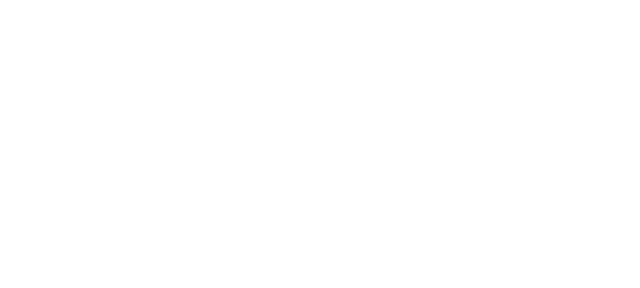
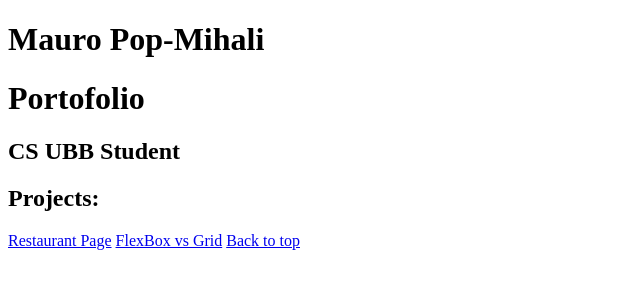
Before and after one commit to darksp1der/Portofolio, a plain HTML site: page index.html in a window 1280 px wide. Shown: the whole page, without its empty margins (0-640 px from the left). Drawn offline with Linux system fonts and the light colour scheme.

Commit message:
testing git pages

```diff
--- a/index.html
+++ b/index.html
@@ -6,6 +6,15 @@
     <title>Portofolio</title>
 </head>
 <body>
+    <h1>Mauro Pop-Mihali</h1>
+    <h1>Portofolio</h1>
+    <h2>CS UBB Student</h2>
+    <h2>Projects:</h2>
+    <div class="projects">
+        <a href="https://darksp1der.github.io/TechTrekWeb/index.html">Restaurant Page</a>
+        <a href="restaurant">FlexBox vs Grid</a>
+        <a href="restaurant">Back to top</a>
+    </div>
 
 </body>
 </html>
```
Also changed, not shown: styles/style.css (added).
